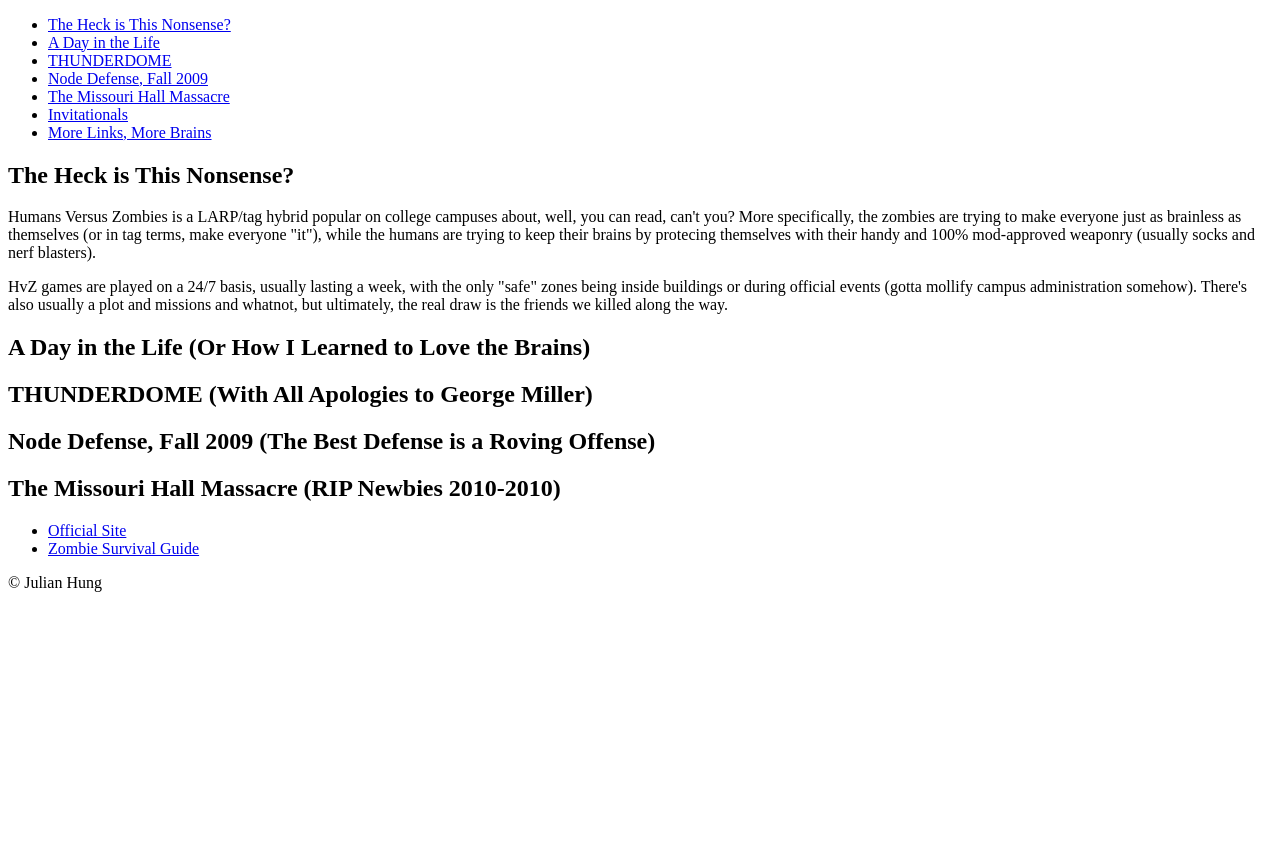
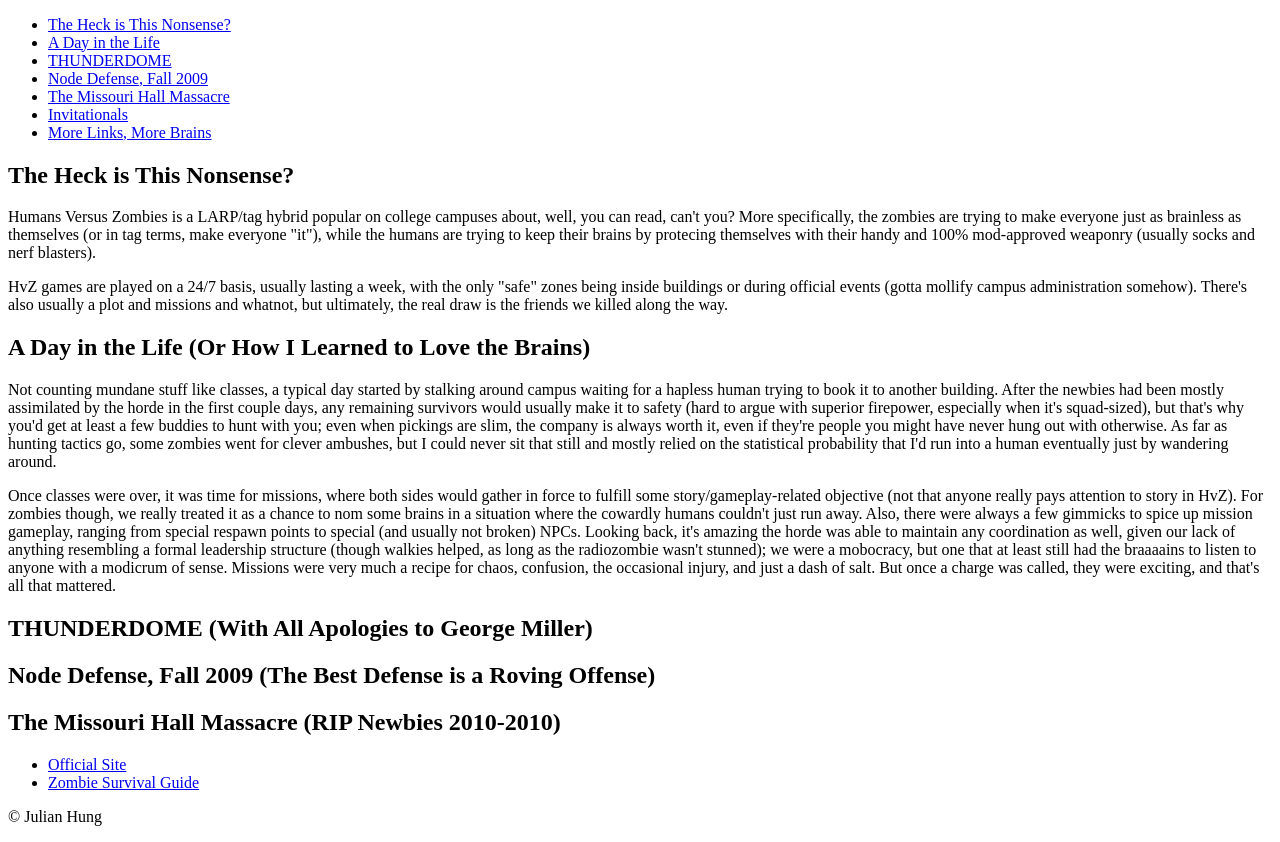
Before and after one commit to JulesTheHun/html-me-something, a plain HTML site: page index.html in a window 1280 px wide. Shown: the part 105-947 px from the top of the page. Before the commit the page ends 800 px from the top, so only its background shows below. Drawn offline with Linux system fonts and the light colour scheme.

Commit message:
added text for day in the life section

```diff
--- a/index.html
+++ b/index.html
@@ -35,7 +35,23 @@
 	  </div>
 	  <div id = "life">
 	    <h2>A Day in the Life (Or How I Learned to Love the Brains)</h2>
-
+		<p>Not counting mundane stuff like classes, a typical day started by stalking around campus waiting
+		  for a hapless human trying to book it to another building. After the newbies had been mostly assimilated
+		  by the horde in the first couple days, any remaining survivors would usually make it to safety (hard to
+		  argue with superior firepower, especially when it's squad-sized), but that's why you'd get at least a few
+		  buddies to hunt with you; even when pickings are slim, the company is always worth it, even if they're people
+		  you might have never hung out with otherwise. As far as hunting tactics go, some zombies went for clever ambushes,
+		  but I could never sit that still and mostly relied on the statistical probability that I'd run into a human eventually
+		  just by wandering around.</p>
+		<p>Once classes were over, it was time for missions, where both sides would gather in force to fulfill some story/gameplay-related
+		  objective (not that anyone really pays attention to story in HvZ). For zombies though, we really treated it as a chance
+		  to nom some brains in a situation where the cowardly humans couldn't just run away. Also, there were always a few gimmicks
+		  to spice up mission gameplay, ranging from special respawn points to special (and usually not broken) NPCs. Looking back,
+		  it's amazing the horde was able to maintain any coordination as well, given our lack of anything resembling a formal
+		  leadership structure (though walkies helped, as long as the radiozombie wasn't stunned); we were a mobocracy, but one
+		  that at least still had the braaaains to listen to anyone with a modicrum of sense. Missions were very much a recipe for
+		  chaos, confusion, the occasional injury, and just a dash of salt. But once a charge was called, they were exciting, and
+		  that's all that mattered.</p>
 	  </div>
 	  <div id = "thunderdome">
 	    <h2>THUNDERDOME (With All Apologies to George Miller)</h2>
```
